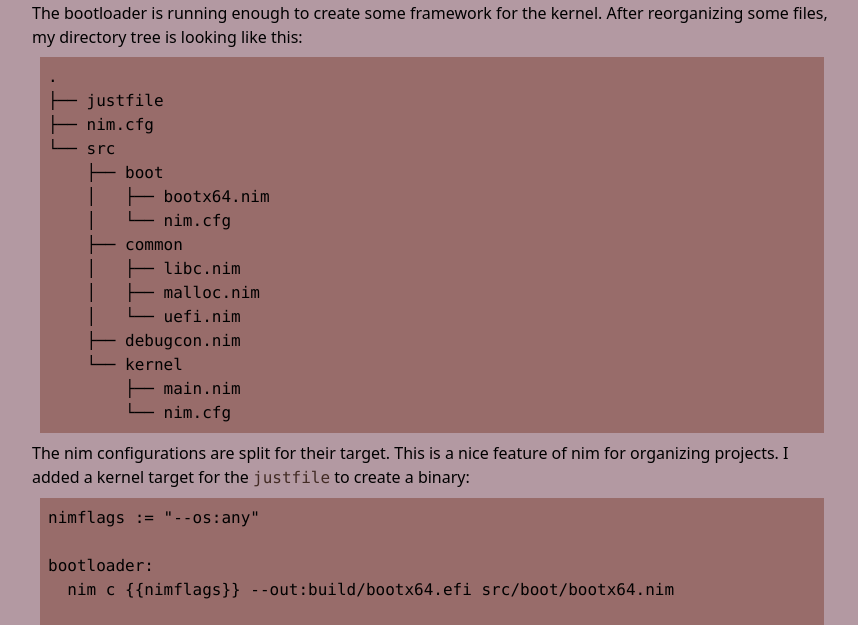
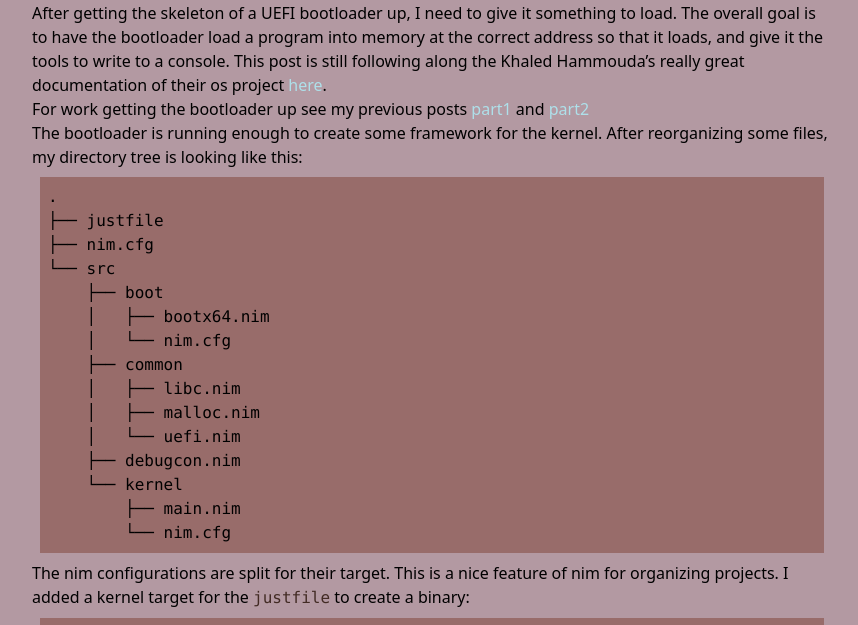
Before and after one commit to 485angelprocess/blog_elixir, a plain HTML site: page docs/posts/2025/11-18-bootloading_a_program.html in a window 1280 px wide. Shown: the part 103-728 px from the top of the page, without its empty margins (0-858 px from the left). Drawn offline with nearby package versions, Linux system fonts and the light colour scheme.

Commit message:
Added proper links to kernel post

```diff
--- a/docs/posts/2025/11-18-bootloading_a_program.html
+++ b/docs/posts/2025/11-18-bootloading_a_program.html
@@ -11,6 +11,13 @@
   <a href="/../index.html">home</a>
   <h1>
 Booting into a program</h1>
+<p>
+After getting the skeleton of a UEFI bootloader up, I need to give it something to load. The overall
+goal is to have the bootloader load a program into memory at the correct address so that it loads, and
+give it the tools to write to a console. This post is still following along the Khaled Hammouda’s really
+great documentation of their os project <a href="https://0xc0ffee.netlify.app/osdev/">here</a>.</p>
+<p>
+For work getting the bootloader up see my previous posts <a href="https://annabelleadelai.de/posts/2025/11-12-uefi_with_nim.html">part1</a> and <a href="https://annabelleadelai.de/posts/2025/11-13-uefi_pt2.html">part2</a></p>
 <p>
 The bootloader is running enough to create some framework for the kernel. After reorganizing some files,
 my directory tree is looking like this:</p>
```
Also changed, not shown: 1 other file.
